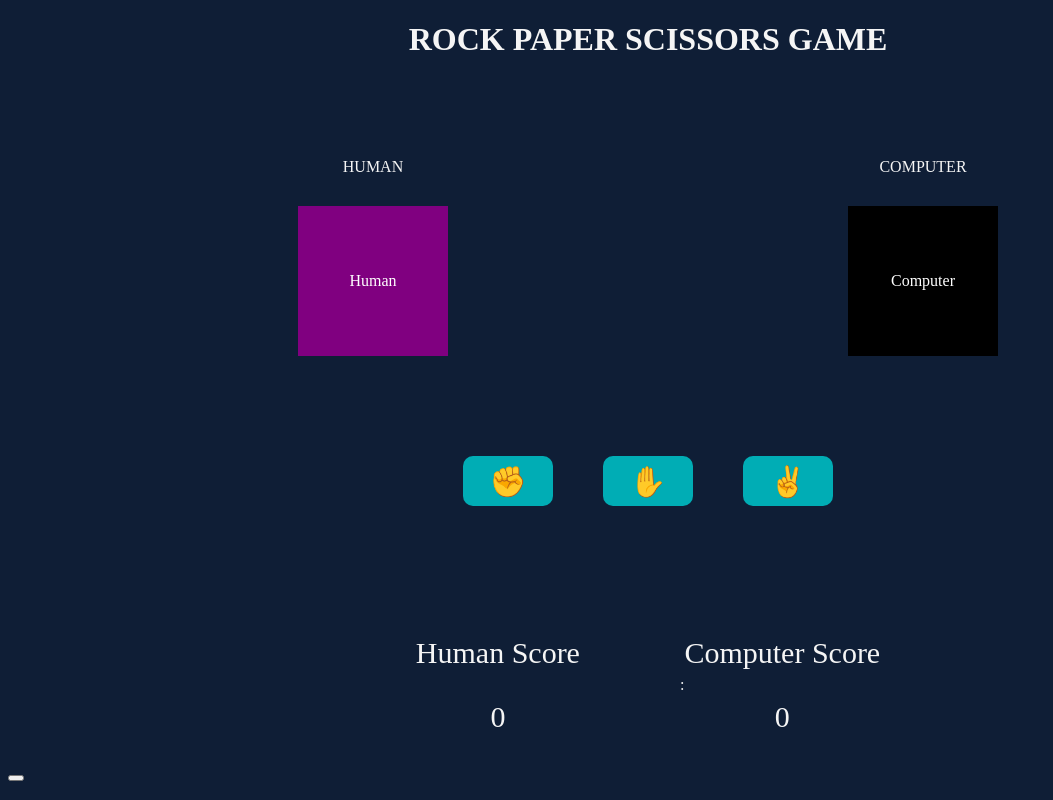
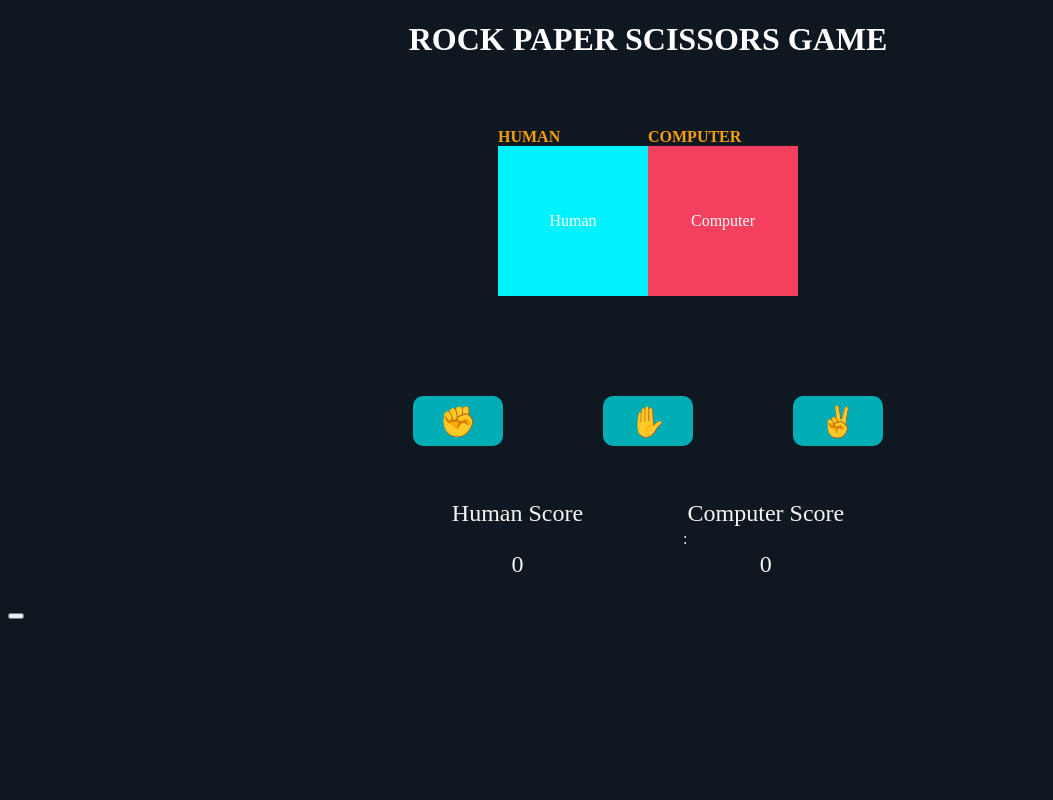
Before and after one commit to penielkombe86/Rock-paper-scissors-game, a plain HTML site: page index.html in a window 1280 px wide. Shown: the whole page, without its empty margins (0-1053 px from the left). Drawn offline with Linux system fonts and the light colour scheme.

Commit message:
fix: change font colors and background colors to enhance UI

```diff
--- a/styles.css
+++ b/styles.css
@@ -1,6 +1,6 @@
 body {
     width: 100%;
-    background-color: #0F1E36;
+    background-color: #0F1721;
     color: #f5f5f5;
 }
 #human-choice, #comp-choice {
@@ -13,19 +13,19 @@ body {
 }
 
 #human-choice {
-    background-color: purple;
+    background-color:  #00f2fe;
     /*margin-right: 100px;*/
 }
 
 #comp-choice {
-    background-color: black;
+    background-color:  #f43f5e;
 }
 
 .choice-container {
     display: flex;
     justify-content: center;
     align-items: center;
-    margin-top: 100px;
+    margin-top: 70px;
 }
 
 .button-container {
@@ -36,7 +36,7 @@ body {
 }
 
 #rock-btn, #paper-btn{
-    margin-right: 50px;
+    margin-right: 100px;
 }
 
 #rock-btn, #paper-btn, #scissors-btn {
@@ -62,6 +62,7 @@ body {
 
 h1 {
     text-align: center;
+    color: #ffffff
 }
 
 
@@ -70,33 +71,56 @@ h1 {
     display: flex;
     justify-content: center;
     align-items: center;
-    margin-top: 100px;
+    margin-top: 30px;
+}
+
+.score-label {
+    color: #f59e0b
 }
 
 .human-score-container{
-    font-size: 30px;
+    font-size: 24px;
     margin-right: 100px;
     text-align: center;
 }
 
 .computer-score-container {
-    font-size: 30px;
+    font-size: 24px;
     text-align: center;
 }
 
 
-.choice-column {
+.human-choice-column, .computer-choice-column{
     display: flex;
     flex-direction: column;
     align-items: center;
     text-align: center;
 }
 
-.choice-column:first-child {
+.human-choice-column:first-child {
     margin-right: 400px;
 }
 
 .choice-label {
+    color: #f59e0b;
     text-align: center;
     margin-bottom: 30px;
+    font-weight: bold;
 }
+
+.round {
+    display: flex;
+    justify-content: center;
+    align-items: center;
+}
+
+#try-again, #play-again, #tie {
+    display: none;
+    background-color: #d946ef;
+    border: none;
+    border-radius: 5px;
+    width: 90px;
+    height: 40px;
+    font-weight: bold;
+    color: #ffff;
+}
```
